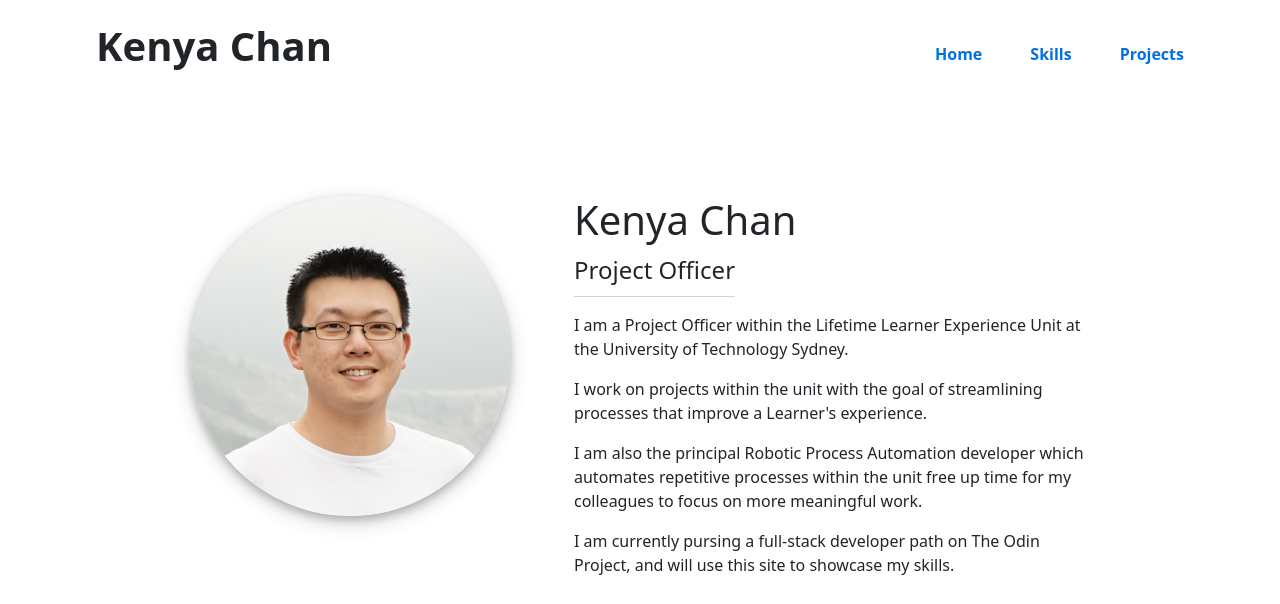
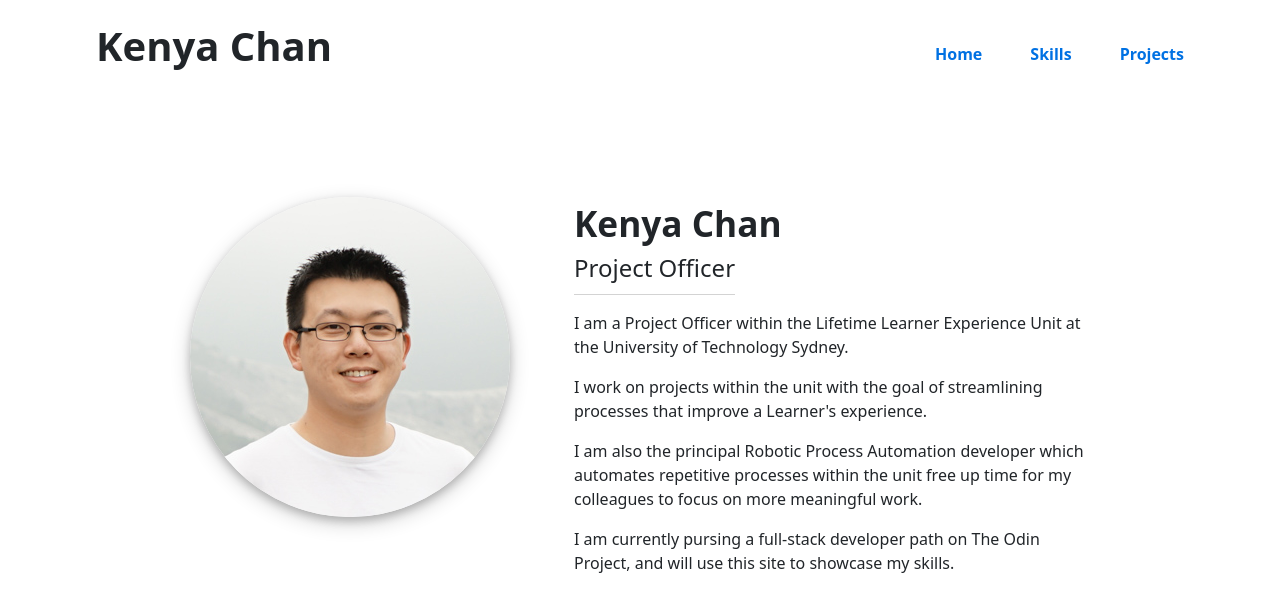
Before and after one commit to kenyachan/kenyachan.dev, a plain HTML site: page index.html in a window 1280 px wide. Shown: the top 604 px of the page. Drawn offline with nearby package versions, Linux system fonts and the light colour scheme.

Commit message:
Stop name from scaling in size

```diff
--- a/css/style.css
+++ b/css/style.css
@@ -71,6 +71,12 @@ main {
   flex-direction: column;
   align-items: center;
   max-width: 516px;
+}
+
+#bio-name {
+  font-size: 2.2rem;
+  font-weight: 600;
+  margin-bottom: 0;
 }
 
 #position-text {
--- a/index.html
+++ b/index.html
@@ -36,7 +36,7 @@
             height="320px"
             />
             <article class="bio">
-                <h1>Kenya Chan</h1>
+                <p id="bio-name">Kenya Chan</p>
                 <p id="position-text"></p>
                 <div id="description-text"></div>
                 <button id="contact-button" class="button">Contact me</button>
```
